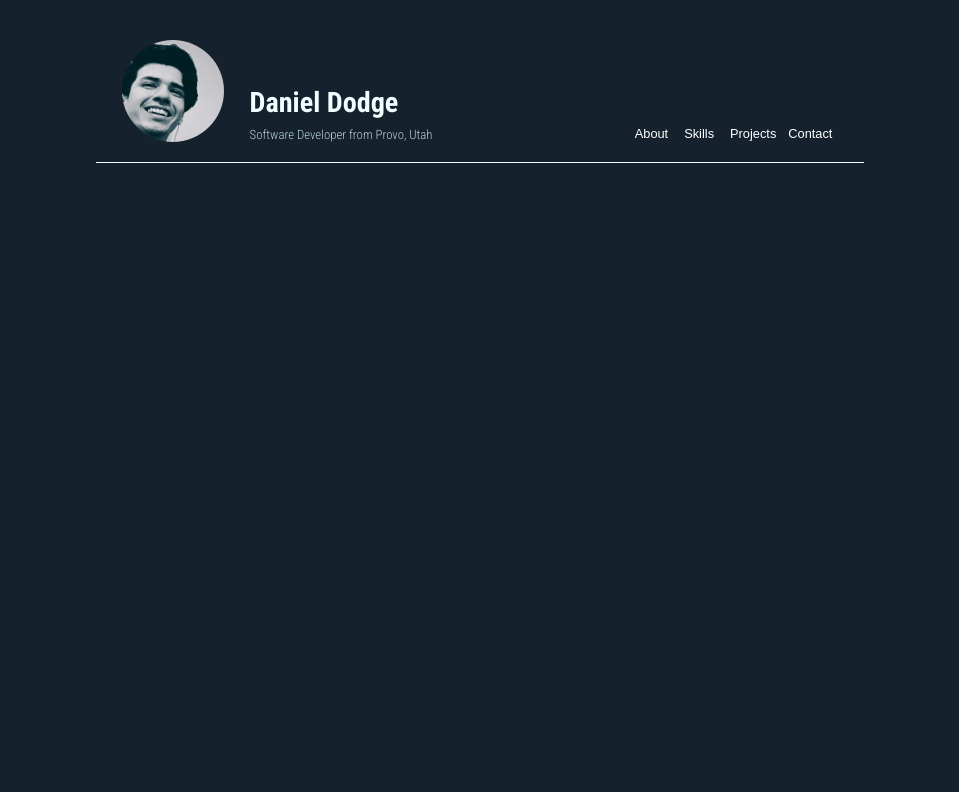
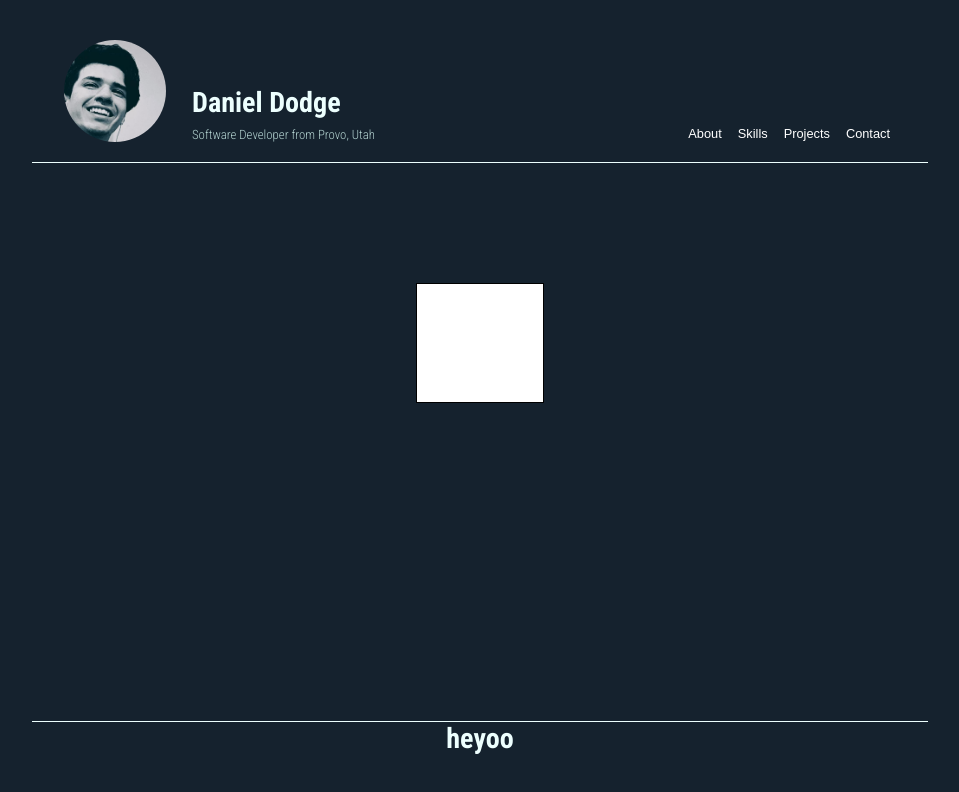
Before and after one commit to daniel-dodge/daniel-dodge.github.io, a plain HTML site: page index.html in a window 1280 px wide. Shown: the whole page, without its empty margins (160-1119 px from the left). Drawn offline with Linux system fonts and the light colour scheme.

Commit message:
added footer and div interactability

```diff
--- a/index.html
+++ b/index.html
@@ -24,10 +24,16 @@
         <nav id = "main-nav">
             <button id = "about" class = "nav-btn">About</button>
             <button id = "skills" class = "nav-btn">Skills</button>
-            <button id = "projects" class = "nav-btn">Projects</butt>
+            <button id = "projects" class = "nav-btn">Projects</button>
             <button id = "contact" class = "nav-btn">Contact</button>
         </nav>
     </section>
+    <div class = "content-holder">
+
+    </div>
+    <footer>
+        <p class = "big-text">heyoo</p>
+    </footer>
     <script src="index.js"></script>
 </body>
 </html>
--- a/index.js
+++ b/index.js
@@ -1,7 +1,12 @@
 const about = document.querySelector("#about")
+const project = document.querySelector("#projects")
+const div = document.querySelector(".content-holder")
 
-const test = () => {
-    alert("button")
+const adjustAbout = () => {
+    div.setAttribute('id',"about-div")
 }
-
-about.addEventListener("click",test)
+const adjustProject = () => {
+    div.setAttribute('id',"project-div")
+}
+project.addEventListener("click",adjustProject)
+about.addEventListener("click",adjustAbout)
--- a/styles.css
+++ b/styles.css
@@ -14,12 +14,13 @@
 }
 #heading {
     display:flex;
-    padding:0px 2vw;
+    padding:0px 2.5vw;
     border-bottom:1px double #edfffe;
     padding-bottom:2.5vh;
     margin-top:5vh;
     align-items:flex-end;
-    justify-content:space-between
+    justify-content:space-between;
+    width:70vw;
 
 }
 #heading-text {
@@ -32,7 +33,14 @@
 
 body {
     background-color: #15222e;
-    margin:0px 20vw;
+    /* margin:0px 18vw; */
+    display:flex;
+    flex-direction:column;
+    justify-content: space-between;
+    align-items:center;
+    height:max-content;
+    position:relative;
+
 }
 .big-text {
     font-size:2.2vw;
@@ -59,3 +67,29 @@ body {
     font-size:1vw;
     cursor: pointer;
 }
+.content-holder {
+    width:10vw;
+    height:15vh;
+    border: 1px solid black;
+    background-color:white;
+    margin-top:15vh;
+    transition:0.75s;
+    margin-bottom:45vh;
+    /* display:none */
+}
+#project-div{
+    width:35vh;
+}
+#about-div{
+    width:40vw;
+    height:55vh
+}
+footer {
+    position:absolute;
+    bottom:0;
+    border-top:1px double #edfffe;
+    width:70vw;
+    padding: 0 2.5vw;
+    display:flex;
+    justify-content:center;
+}
```
